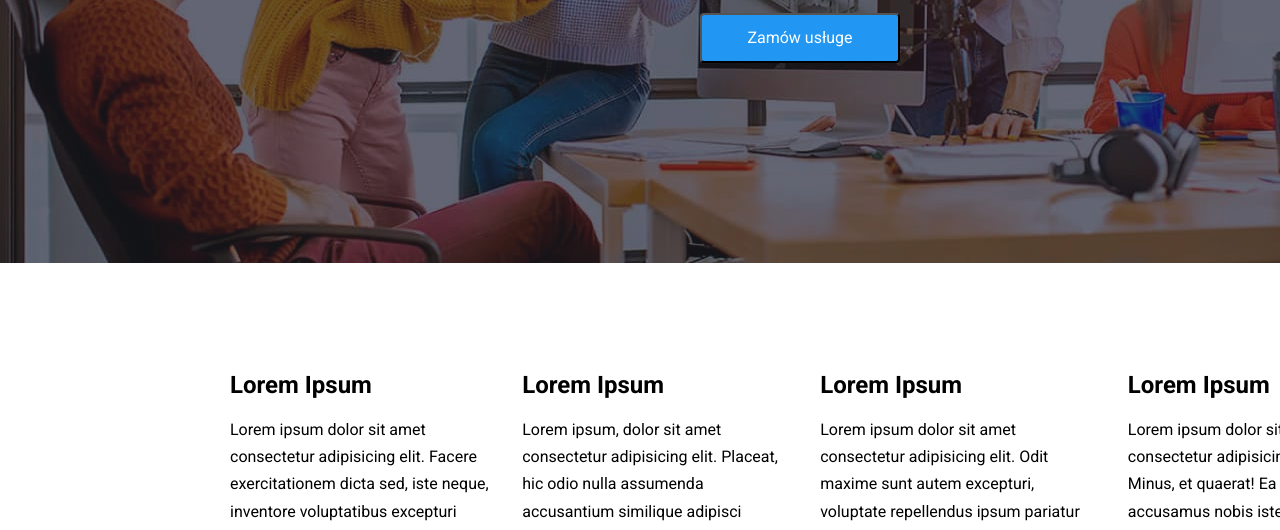
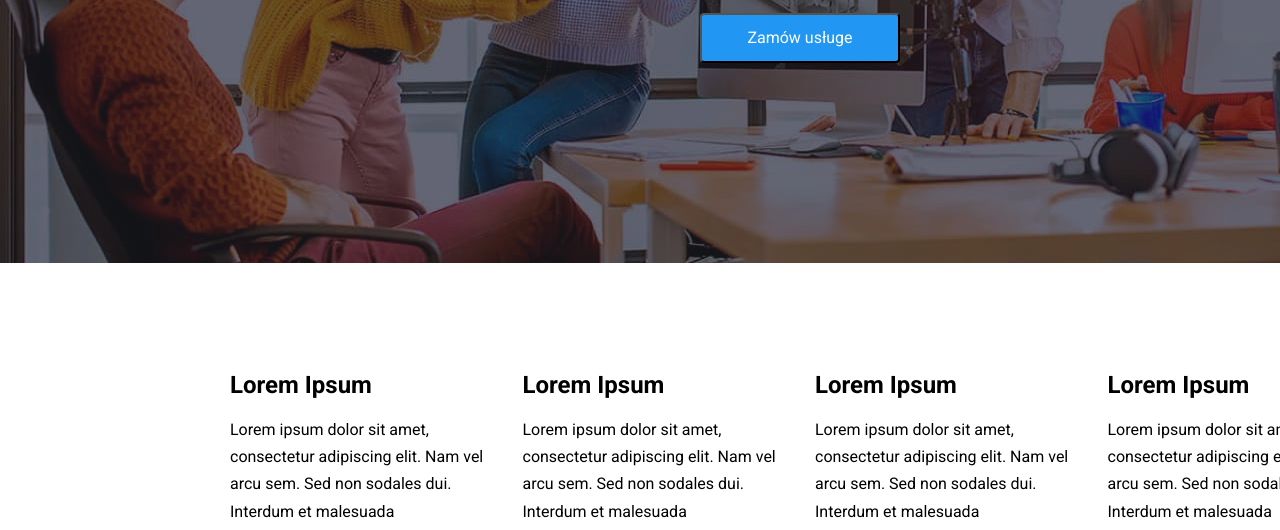
Before and after one commit to dmjs23/goit-markup-hw-04, a plain HTML site: page index.html in a window 1280 px wide. Shown: the part 417-947 px from the top of the page. Drawn offline with Linux system fonts and the light colour scheme.

Commit message:
Update index.html

```diff
--- a/index.html
+++ b/index.html
@@ -57,37 +57,32 @@
             <li>
               <h2>Lorem Ipsum</h2>
               <p>
-                Lorem ipsum dolor sit amet consectetur adipisicing elit. Facere exercitationem dicta
-                sed, iste neque, inventore voluptatibus excepturi explicabo repudiandae consectetur
-                modi? Pariatur, aliquam? Odit libero blanditiis esse sed saepe officia!
+                Lorem ipsum dolor sit amet, consectetur adipiscing elit. Nam vel arcu sem. Sed non
+                sodales dui. Interdum et malesuada
               </p>
             </li>
 
             <li>
               <h2>Lorem Ipsum</h2>
               <p>
-                Lorem ipsum, dolor sit amet consectetur adipisicing elit. Placeat, hic odio nulla
-                assumenda accusantium similique adipisci dolore, aperiam, maxime provident
-                blanditiis culpa quaerat voluptas optio praesentium temporibus eveniet amet facere?
+                Lorem ipsum dolor sit amet, consectetur adipiscing elit. Nam vel arcu sem. Sed non
+                sodales dui. Interdum et malesuada
               </p>
             </li>
 
             <li>
               <h2>Lorem Ipsum</h2>
               <p>
-                Lorem ipsum dolor sit amet consectetur adipisicing elit. Odit maxime sunt autem
-                excepturi, voluptate repellendus ipsum pariatur quas possimus doloribus esse,
-                asperiores exercitationem minus reiciendis laboriosam! Voluptatum aspernatur velit
-                libero?
+                Lorem ipsum dolor sit amet, consectetur adipiscing elit. Nam vel arcu sem. Sed non
+                sodales dui. Interdum et malesuada
               </p>
             </li>
 
             <li>
               <h2>Lorem Ipsum</h2>
               <p>
-                Lorem ipsum dolor sit, amet consectetur adipisicing elit. Minus, et quaerat! Ea
-                asperiores accusamus nobis iste facilis nostrum ratione quaerat et perspiciatis
-                unde! Cumque, pariatur corrupti praesentium quidem sit fuga.
+                Lorem ipsum dolor sit amet, consectetur adipiscing elit. Nam vel arcu sem. Sed non
+                sodales dui. Interdum et malesuada
               </p>
             </li>
           </ul>
@@ -142,6 +137,12 @@
               />
               <h3>John Doe</h3>
               <p>Product Designer</p>
+              <ul class="list">
+                <li>1</li>
+                <li>2</li>
+                <li>3</li>
+                <li>4</li>
+              </ul>
             </li>
             <li>
               <img
```
